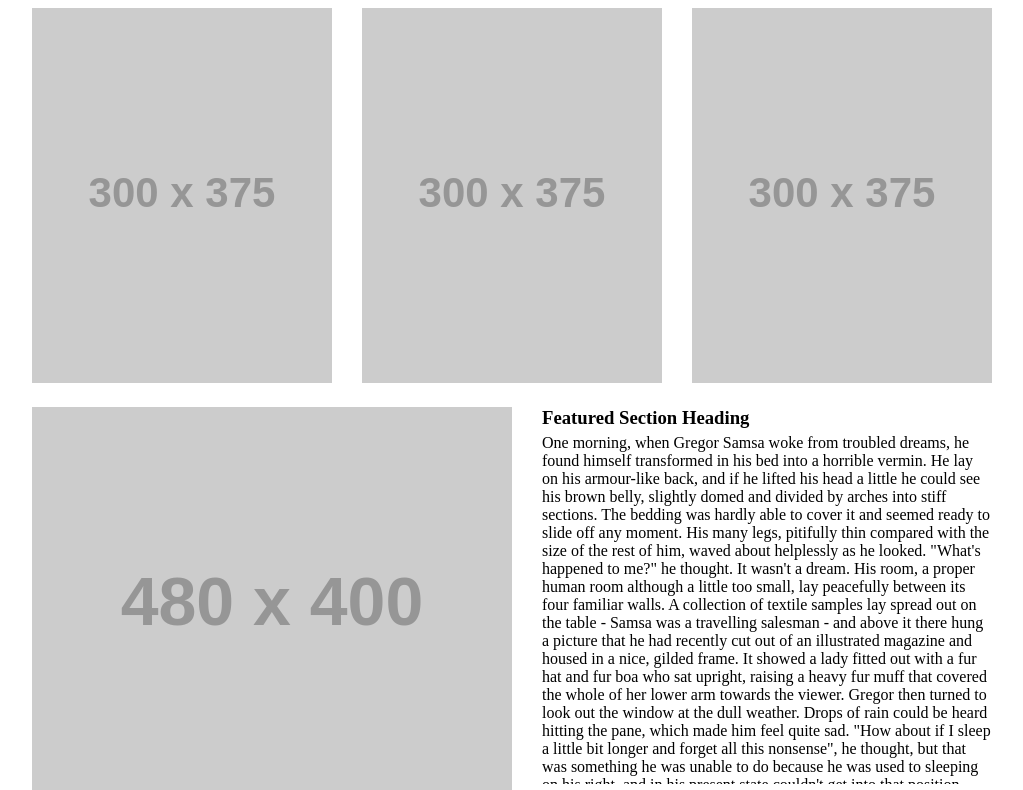
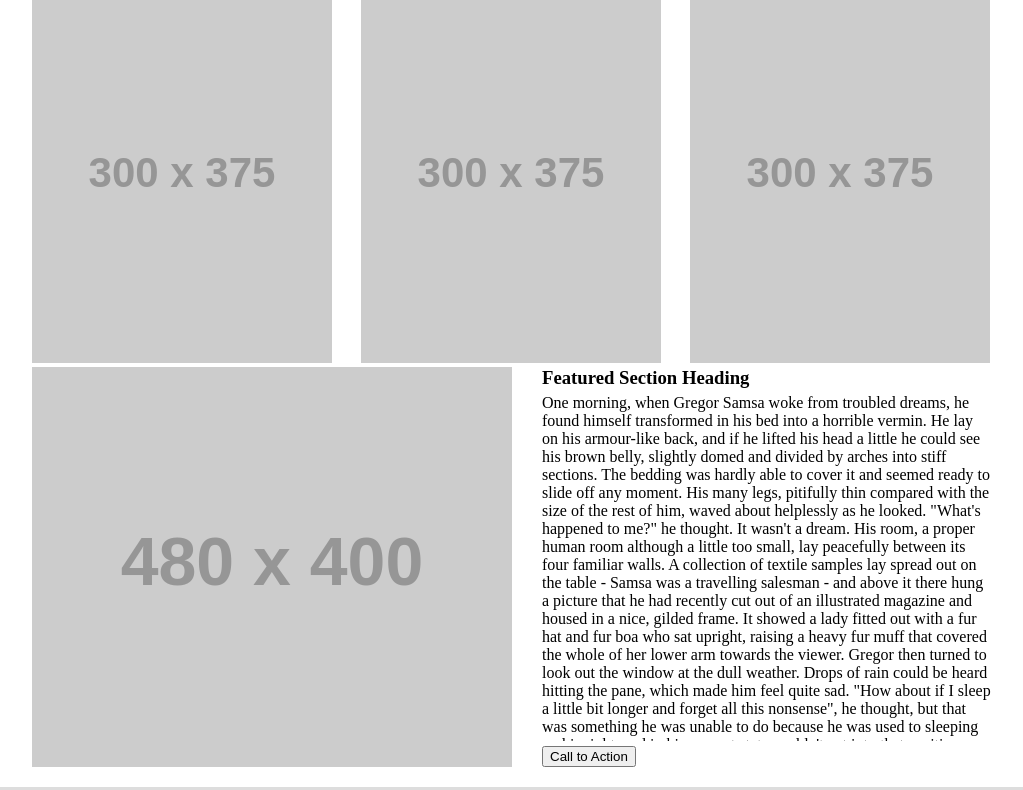
Before and after one commit to tuckerc/wireframeExercise, a plain HTML site: page index.html in a window 1280 px wide. Shown: the part 608-1398 px from the top of the page, without its empty margins (128-1151 px from the left). Drawn offline with Linux system fonts and the light colour scheme; placeholder pictures from the web are drawn by us.

Commit message:
got three boxes to line up

```diff
--- a/index.html
+++ b/index.html
@@ -20,9 +20,15 @@
     <main>
       <img src="https://placehold.it/960x450/ddd" alt='logo'>
       <div id='threeImages'>
-        <img class='leftImage' src="https://placehold.it/300x375/ddd">
-        <img src="https://placehold.it/300x375/ddd">
-        <img class='rightImage' src="https://placehold.it/300x375/ddd">
+        <div class='leftImage'>
+            <img src="https://placehold.it/300x375/ddd">
+        </div>
+        <div class='centerImage'>
+            <img src="https://placehold.it/300x375/ddd">
+        </div>
+        <div class='rightImage'>
+            <img src="https://placehold.it/300x375/ddd">
+        </div>
       </div>
       <div class='photoLeftTextRight'>
         <img src="https://placehold.it/480x400/ddd">
--- a/style.css
+++ b/style.css
@@ -30,15 +30,25 @@ main {
 
 main img {
   margin: 0 auto;
-  margin-bottom: 20px;
+  display: inline;
+}
+
+#threeImages div {
+  width: 33%;
+  height: 375px;
+  display: inline-block;
 }
 
 #threeImages .leftImage {
-  margin-right: 26px;
+  text-align: left;
 }
 
 #threeImages .rightImage {
-  margin-left: 26px;
+  text-align: right;
+}
+
+#threeImages .centerImage {
+  text-align: center;
 }
 
 .photoLeftTextRight {
@@ -60,11 +70,11 @@ main img {
 
 p {
   width: 450px;
-  height: 350px;
+  height: 347px;
   overflow: scroll;
   display: block;
   margin: 0px;
-  margin-bottom: 10px;
+  margin-bottom: 5px;
 }
 
 h3 {
@@ -76,6 +86,10 @@ button {
   display: block;
 }
 
+button:hover {
+  color: red;
+}
+
 footer {
   height: 70px;
   background-color: #DDD;
```
